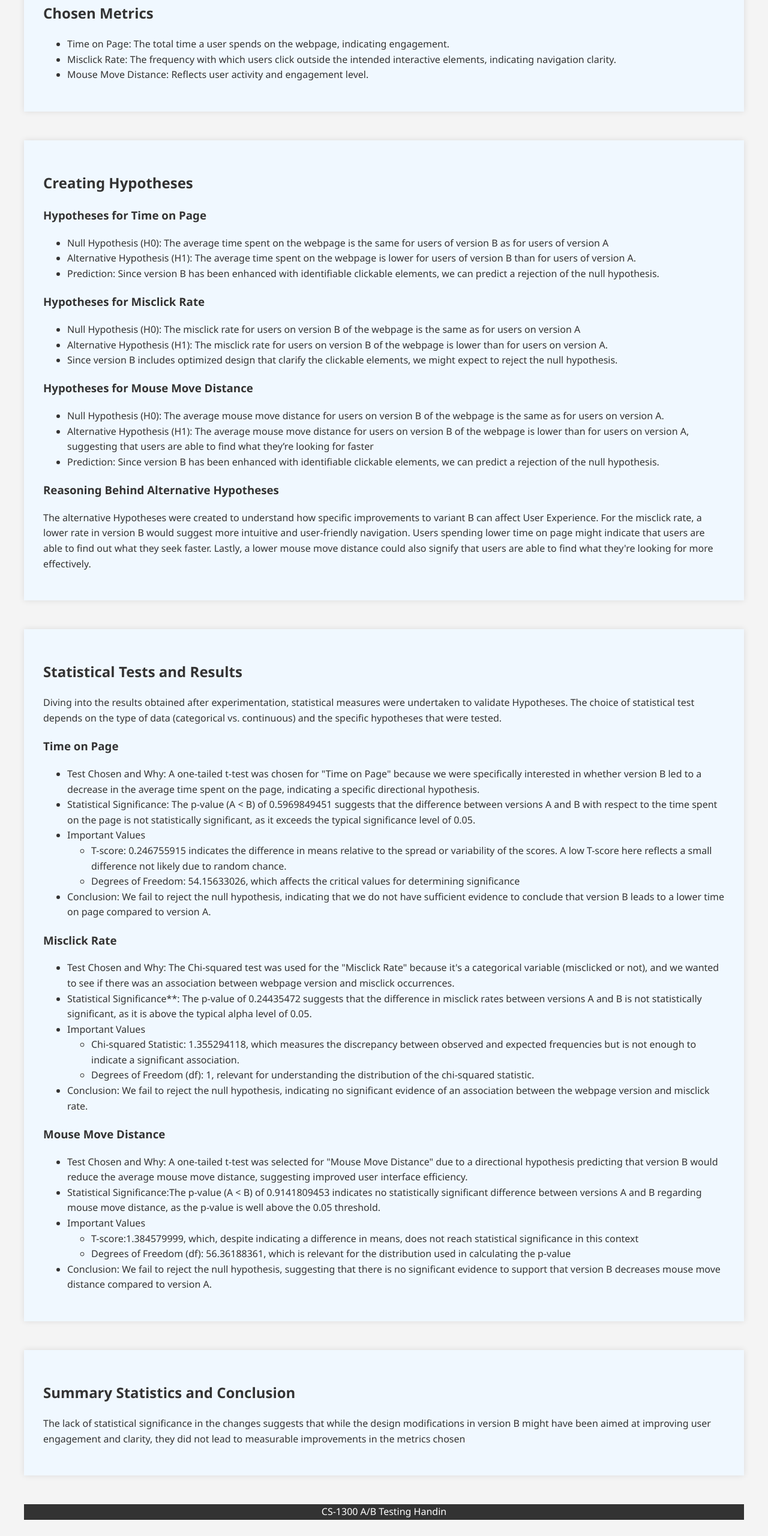
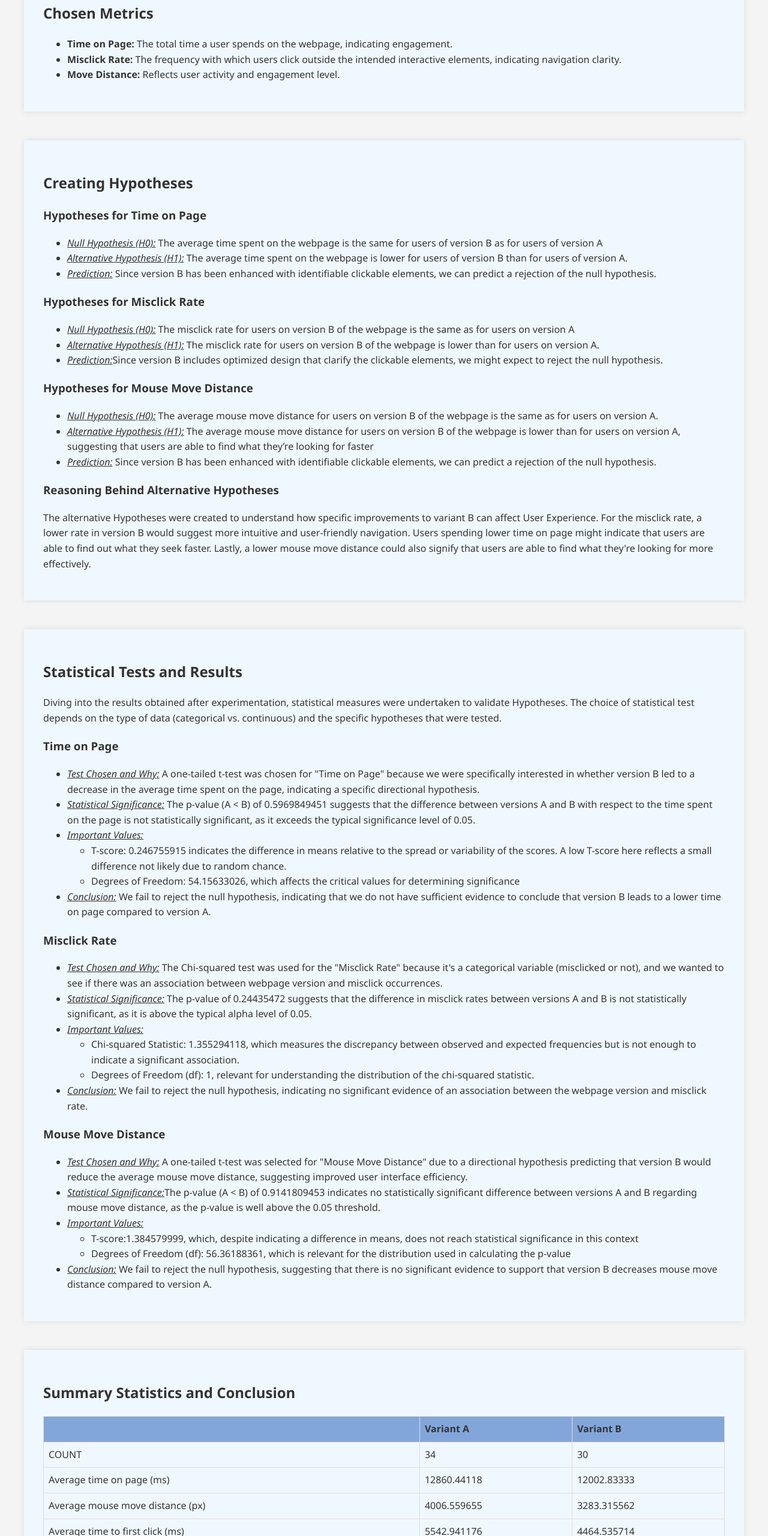
Before and after one commit to VishBrown/ABTesting, a plain HTML site: page index.html in a window 1280 px wide. Shown: the part 1466-4027 px from the top of the page at 60% size. Drawn offline with Linux system fonts and the light colour scheme.

Commit message:
Changes to style, adding table in conclusion

```diff
--- a/index.html
+++ b/index.html
@@ -48,9 +48,9 @@
         <div class="variants-metrics">
             <h2>Chosen Metrics</h2>
             <ul>
-                <li>Time on Page: The total time a user spends on the webpage, indicating engagement.</li>
-                <li>Misclick Rate: The frequency with which users click outside the intended interactive elements, indicating navigation clarity.</li>
-                <li>Mouse Move Distance: Reflects user activity and engagement level.</li>
+                <li><span class="bold-text">Time on Page:</span> The total time a user spends on the webpage, indicating engagement.</li>
+                <li><span class="bold-text">Misclick Rate:</span> The frequency with which users click outside the intended interactive elements, indicating navigation clarity.</li>
+                <li><span class="bold-text">Move Distance:</span> Reflects user activity and engagement level.</li>
             </ul>
         </div>
 
@@ -59,21 +59,21 @@
             <h2>Creating Hypotheses</h2>
             <h3>Hypotheses for Time on Page</h3>
             <ul>
-                <li>Null Hypothesis (H0): The average time spent on the webpage is the same for users of version B as for users of version A</li>
-                <li>Alternative Hypothesis (H1): The average time spent on the webpage is lower for users of version B than for users of version A.</li>
-                <li>Prediction: Since version B has been enhanced with identifiable clickable elements, we can predict a rejection of the null hypothesis.</li>
+                <li><span class="underlined-text">Null Hypothesis (H0):</span> The average time spent on the webpage is the same for users of version B as for users of version A</li>
+                <li><span class="underlined-text">Alternative Hypothesis (H1):</span> The average time spent on the webpage is lower for users of version B than for users of version A.</li>
+                <li><span class="underlined-text">Prediction:</span> Since version B has been enhanced with identifiable clickable elements, we can predict a rejection of the null hypothesis.</li>
             </ul>
             <h3>Hypotheses for Misclick Rate</h3>
             <ul>
-                <li>Null Hypothesis (H0): The misclick rate for users on version B of the webpage is the same as for users on version A</li>
-                <li>Alternative Hypothesis (H1): The misclick rate for users on version B of the webpage is lower than for users on version A.</li>
-                <li>Since version B includes optimized design that clarify the clickable elements, we might expect to reject the null hypothesis.</li>
+                <li><span class="underlined-text">Null Hypothesis (H0):</span> The misclick rate for users on version B of the webpage is the same as for users on version A</li>
+                <li><span class="underlined-text">Alternative Hypothesis (H1):</span> The misclick rate for users on version B of the webpage is lower than for users on version A.</li>
+                <li><span class="underlined-text">Prediction:</span>Since version B includes optimized design that clarify the clickable elements, we might expect to reject the null hypothesis.</li>
             </ul>
             <h3>Hypotheses for Mouse Move Distance </h3>
             <ul>
-                <li>Null Hypothesis (H0): The average mouse move distance for users on version B of the webpage is the same as for users on version A.</li>
-                <li>Alternative Hypothesis (H1): The average mouse move distance for users on version B of the webpage is lower than for users on version A, suggesting that users are able to find what they’re looking for faster</li>
-                <li>Prediction: Since version B has been enhanced with identifiable clickable elements, we can predict a rejection of the null hypothesis.</li>
+                <li><span class="underlined-text">Null Hypothesis (H0):</span> The average mouse move distance for users on version B of the webpage is the same as for users on version A.</li>
+                <li><span class="underlined-text">Alternative Hypothesis (H1):</span> The average mouse move distance for users on version B of the webpage is lower than for users on version A, suggesting that users are able to find what they’re looking for faster</li>
+                <li><span class="underlined-text">Prediction:</span> Since version B has been enhanced with identifiable clickable elements, we can predict a rejection of the null hypothesis.</li>
             </ul>
             <h3>Reasoning Behind Alternative Hypotheses</h3>
             <p>The alternative Hypotheses were created to understand how specific improvements to variant B can affect User Experience. For the misclick rate, a lower rate in version B would suggest more intuitive and user-friendly navigation. Users spending lower time on page might indicate that users are able to find out what they seek faster. Lastly, a lower mouse move distance could also signify that users are able to find what they're looking for more effectively.</p>
@@ -85,46 +85,98 @@
             <p>Diving into the results obtained after experimentation, statistical measures were undertaken to validate Hypotheses. The choice of statistical test depends on the type of data (categorical vs. continuous) and the specific hypotheses that were tested.</p>
             <h3>Time on Page</h3>
             <ul>
-                <li>Test Chosen and Why: A one-tailed t-test was chosen for "Time on Page" because we were specifically interested in whether version B led to a decrease in the average time spent on the page, indicating a specific directional hypothesis.</li>
-                <li>Statistical Significance: The p-value (A < B) of 0.5969849451 suggests that the difference between versions A and B with respect to the time spent on the page is not statistically significant, as it exceeds the typical significance level of 0.05.</li>
-                <li>Important Values</li>
+                <li><span class="underlined-text">Test Chosen and Why:</span> A one-tailed t-test was chosen for "Time on Page" because we were specifically interested in whether version B led to a decrease in the average time spent on the page, indicating a specific directional hypothesis.</li>
+                <li><span class="underlined-text">Statistical Significance:</span> The p-value (A < B) of 0.5969849451 suggests that the difference between versions A and B with respect to the time spent on the page is not statistically significant, as it exceeds the typical significance level of 0.05.</li>
+                <li><span class="underlined-text">Important Values:</span></li>
                 <ul>
                     <li>T-score: 0.246755915 indicates the difference in means relative to the spread or variability of the scores. A low T-score here reflects a small difference not likely due to random chance.</li>
                     <li>Degrees of Freedom: 54.15633026, which affects the critical values for determining significance</li>
                 </ul>
-                <li>Conclusion: We fail to reject the null hypothesis, indicating that we do not have sufficient evidence to conclude that version B leads to a lower time on page compared to version A.</li>
+                <li><span class="underlined-text">Conclusion:</span> We fail to reject the null hypothesis, indicating that we do not have sufficient evidence to conclude that version B leads to a lower time on page compared to version A.</li>
             </ul>
 
 
             <h3>Misclick Rate</h3>
             <ul>
-                <li>Test Chosen and Why: The Chi-squared test was used for the "Misclick Rate" because it's a categorical variable (misclicked or not), and we wanted to see if there was an association between webpage version and misclick occurrences.</li>
-                <li>Statistical Significance**: The p-value of 0.24435472 suggests that the difference in misclick rates between versions A and B is not statistically significant, as it is above the typical alpha level of 0.05.</li>
-                <li>Important Values</li>
+                <li><span class="underlined-text">Test Chosen and Why:</span> The Chi-squared test was used for the "Misclick Rate" because it's a categorical variable (misclicked or not), and we wanted to see if there was an association between webpage version and misclick occurrences.</li>
+                <li><span class="underlined-text">Statistical Significance:</span> The p-value of 0.24435472 suggests that the difference in misclick rates between versions A and B is not statistically significant, as it is above the typical alpha level of 0.05.</li>
+                <li><span class="underlined-text">Important Values:</span></li>
                 <ul>
                     <li>Chi-squared Statistic: 1.355294118, which measures the discrepancy between observed and expected frequencies but is not enough to indicate a significant association.</li>
                     <li>Degrees of Freedom (df): 1, relevant for understanding the distribution of the chi-squared statistic.</li>
                 </ul>
-                <li>Conclusion: We fail to reject the null hypothesis, indicating no significant evidence of an association between the webpage version and misclick rate.</li>
+                <li><span class="underlined-text">Conclusion:</span> We fail to reject the null hypothesis, indicating no significant evidence of an association between the webpage version and misclick rate.</li>
             </ul>
 
 
             <h3>Mouse Move Distance </h3>
             <ul>
-                <li>Test Chosen and Why: A one-tailed t-test was selected for "Mouse Move Distance" due to a directional hypothesis predicting that version B would reduce the average mouse move distance, suggesting improved user interface efficiency.                </li>
-                <li>Statistical Significance:The p-value (A < B) of 0.9141809453 indicates no statistically significant difference between versions A and B regarding mouse move distance, as the p-value is well above the 0.05 threshold.</li>
-                <li>Important Values</li>
+                <li><span class="underlined-text">Test Chosen and Why:</span> A one-tailed t-test was selected for "Mouse Move Distance" due to a directional hypothesis predicting that version B would reduce the average mouse move distance, suggesting improved user interface efficiency.                </li>
+                <li><span class="underlined-text">Statistical Significance:</span>The p-value (A < B) of 0.9141809453 indicates no statistically significant difference between versions A and B regarding mouse move distance, as the p-value is well above the 0.05 threshold.</li>
+                <li><span class="underlined-text">Important Values:</span></li>
                 <ul>
                     <li>T-score:1.384579999, which, despite indicating a difference in means, does not reach statistical significance in this context</li>
                     <li>Degrees of Freedom (df): 56.36188361, which is relevant for the distribution used in calculating the p-value</li>
                 </ul>
-                <li>Conclusion:  We fail to reject the null hypothesis, suggesting that there is no significant evidence to support that version B decreases mouse move distance compared to version A.</li>
+                <li><span class="underlined-text">Conclusion:</span> We fail to reject the null hypothesis, suggesting that there is no significant evidence to support that version B decreases mouse move distance compared to version A.</li>
             </ul>
         </div>
         <div class="summary-statistics">
             <h2>Summary Statistics and Conclusion</h2>
-            <p>The lack of statistical significance in the changes suggests that while the design modifications in version B might have been aimed at improving user engagement and clarity, they did not lead to measurable improvements in the metrics chosen</p>
+
+            <table>
+                <tr>
+                    <th></th>
+                    <th>Variant A</th>
+                    <th>Variant B</th>
+                </tr>
+                <tr>
+                    <td>COUNT</td>
+                    <td>34</td>
+                    <td>30</td>
+                </tr>
+                <tr>
+                    <td>Average time on page (ms)</td>
+                    <td>12860.44118</td>
+                    <td>12002.83333</td>
+                </tr>
+                <tr>
+                    <td>Average mouse move distance (px)</td>
+                    <td>4006.559655</td>
+                    <td>3283.315562</td>
+                </tr>
+                <tr>
+                    <td>Average time to first click (ms)</td>
+                    <td>5542.941176</td>
+                    <td>4464.535714</td>
+                </tr>
+                <tr>
+                    <td>Average number of clicks</td>
+                    <td>3.088235294</td>
+                    <td>2.566666667</td>
+                </tr>
+                <tr>
+                    <td>Number of misclicks</td>
+                    <td>7</td>
+                    <td>3</td>
+                </tr>
+                <tr>
+                    <td>Finished the task</td>
+                    <td>34</td>
+                    <td>28</td>
+                </tr>
+                <tr>
+                    <td>Mode of number of clicks</td>
+                    <td>2</td>
+                    <td>2</td>
+                </tr>
+            </table>
+            <p>Metrics from over 30 users were analyzed. Most users were able to complete the booking in 2 clicks or less. The changes made to Variant B seem to have improved the process on average with users spending less time on the page to make the booking and using a lesser number of clicks. However, two users were not able to complete the task.</p>
+            <p>
+                That being said, The lack of statistical difference in with the hypotheses makes one question whether the changes in version B were good enough to truly improve user clarity as they did not lead to measurable improvements in the metrics chosen
+            </p>
         </div>
+
 
     <footer>
         <p>CS-1300 A/B Testing Handin</p>
--- a/styles.css
+++ b/styles.css
@@ -16,7 +16,13 @@ body {
     background-color: #f4f4f4;
     padding: 32px;
 }
-
+.underlined-text {
+    text-decoration: underline;
+    font-style: italic;
+}
+.bold-text {
+    font-weight: bold;
+}
 /* Section Styling */
 .introduction, .project-overview, .variant-changes, .variants-metrics, .creating-hypotheses, .statistical-testing, .summary-statistics {
     margin-bottom: 48px;
@@ -80,6 +86,24 @@ body {
     text-align: center; /* Ensures text is centered under the image */
 }
 
+table {
+    width: 100%; /* Make the table take the full width of its container */
+    border-collapse: collapse; /* Collapse borders */
+    margin-top: 1rem; /* Add some space above the table */
+}
+
+th, td {
+    border: 1px solid #ddd; /* Add a border to each cell */
+    padding: 8px; /* Add some padding for spacing inside cells */
+    text-align: left; /* Align text to the left */
+}
+
+th {
+    background-color: #83a6da; /* Differentiate headers with a background color */
+    font-weight: bold; /* Make header text bold */
+}
+
+
 /* Media Queries */
 @media (max-width: 768px) {
     .variant-wrapper {
```
